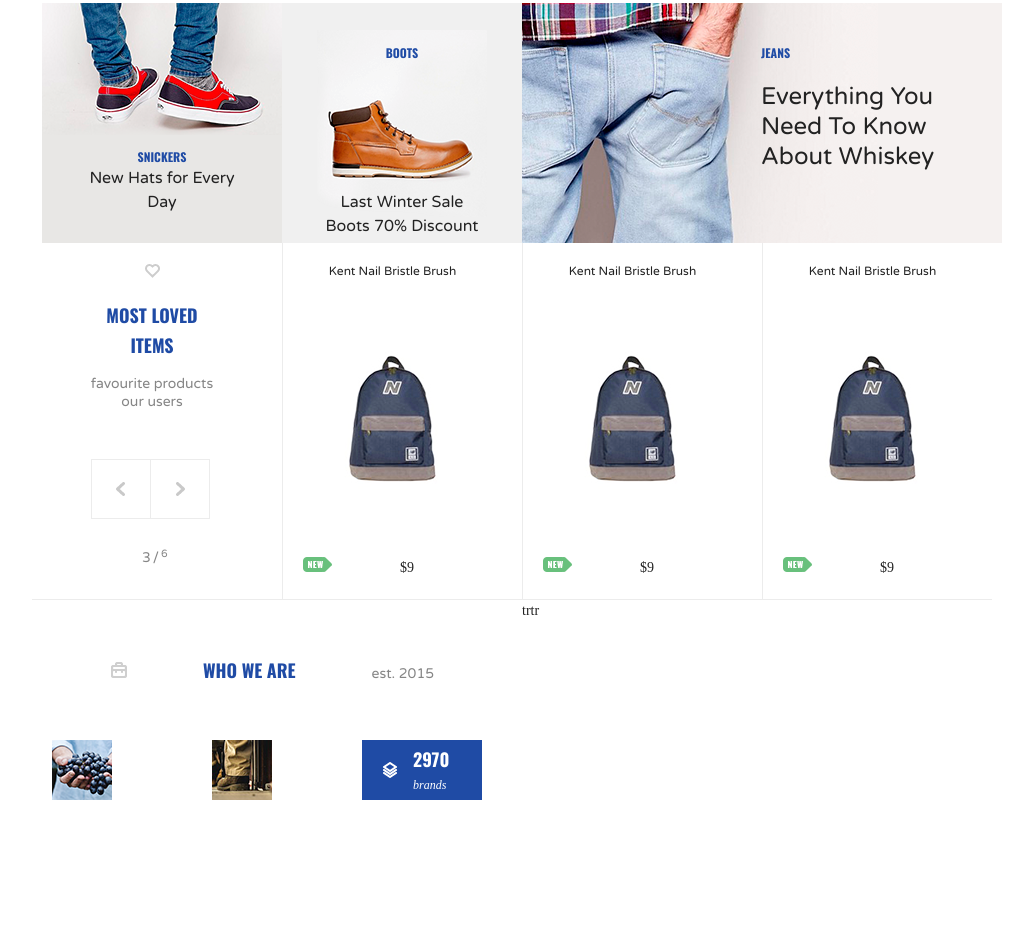
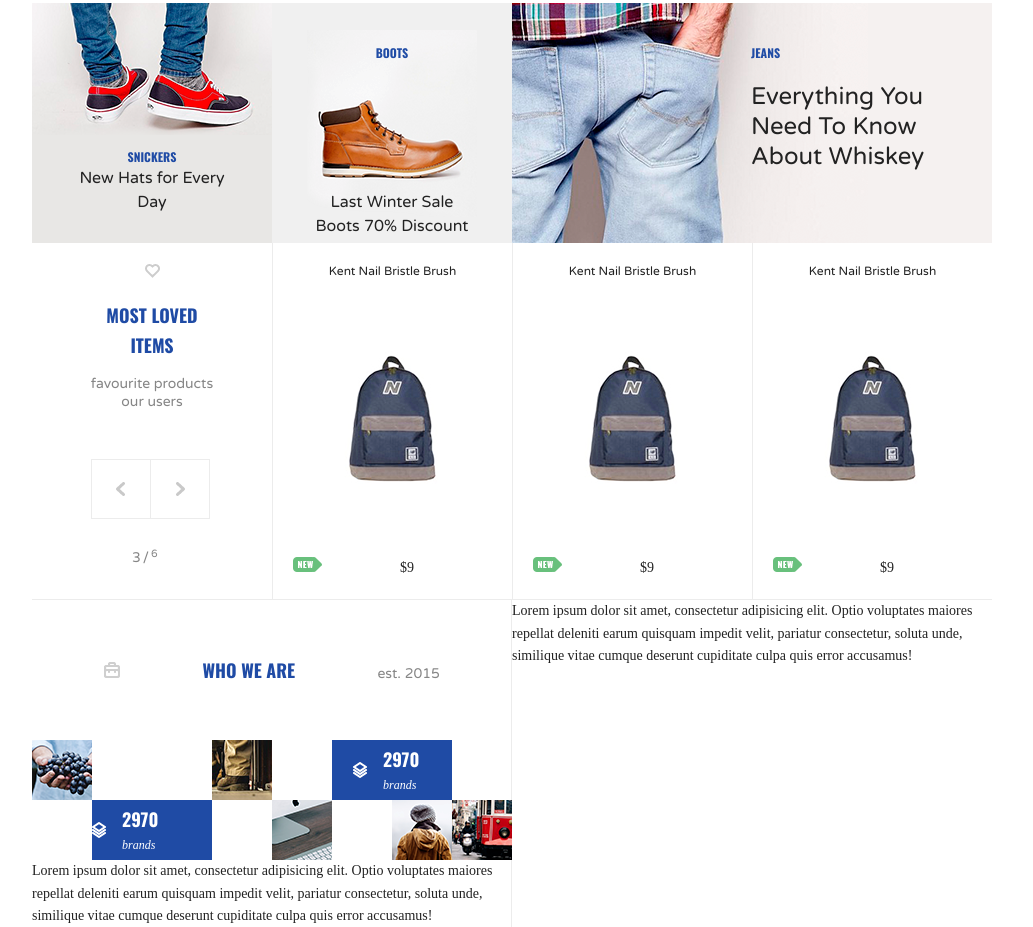
Before and after one commit to Mynik3D/Jersey, a plain HTML site: page index.html in a window 1280 px wide. Shown: the part 588-1515 px from the top of the page, without its empty margins (128-1161 px from the left). Before the commit the page ends 1396 px from the top, so only its background shows below. Drawn offline with nearby package versions, Linux system fonts and the light colour scheme; a script that the page names is missing.

Commit message:
about block

```diff
--- a/css/960.css
+++ b/css/960.css
@@ -105,11 +105,11 @@ body {
 ----------------------------------------------------------------------------------------------------*/
 
 .container_12 .grid_1 {
- /* width: 60px;*/
+  /*width: 60px;*/
 }
 
 .container_12 .grid_2 {
-  width: 140px;
+  width: 120px;
 }
 
 .container_12 .grid_4 {
--- /dev/null
+++ b/css/grid.min.css
@@ -0,0 +1,24 @@
+							.grid_6{
+								width: 480px!important;
+								margin: 0!important;
+							}
+							.grid_1{
+								margin: 0!important;
+							}
+							.suffix_2{
+								padding-right: 120px !important;
+							}
+							.suffix_1{
+								padding-right: 60px !important;
+							}
+							.prefix_1{
+								    margin-left: 60px!important;
+								    padding-left: 0!important;
+							}
+						.grid_4,.grid_3{
+							margin: 0;
+							width: 240px!important;
+						}
+					/*	.grid_3{
+							width: 240px!important;
+						}*/
--- a/css/style.less
+++ b/css/style.less
@@ -435,6 +435,8 @@ img{
 
 						}
 						&__inf{
+							display: inline-flex;
+							flex-direction: column;
 								.grid_2{
 									background: #1f4ba5;
 									width: 120px!important;
@@ -475,5 +477,26 @@ img{
 												display: block;
 											}
 
+
+
+									&__h,&__b{
+										height: 60px;
+										&:after{
+												content: '';
+												clear: both;
+												display: block;
+											}
+
+									}
+									&__b{
+										.zx{
+											position: absolute;
+										}
+									}
+
 							}
+							&__bordr__r{
+								border-right: 1px solid #ececec;
+							}
+
 }
--- a/index.html
+++ b/index.html
@@ -12,6 +12,7 @@
 	<link rel="stylesheet" href="css/slick.css">
 	<link rel="stylesheet" href="css/style-slick.min.css">
 	<link rel="stylesheet" href="css/normalize.css">
+	<link rel="stylesheet" href="css/grid.min.css">
 
 </head>
 <body>
@@ -235,32 +236,59 @@
 
 <div class="container_12">
 <div class="about-t">
-	<div class="grid_6">
+	<div class="grid_6 about-t__bordr__r">
 		<div class="about-t__header">
 			<img src="images/briefcase.png" alt="briefcase-picture">
 			<h2>Who we are</h2>
 		<span>est. 2015</span>
 		</div>
 		<div class="about-t__inf">
-
-<div class="grid_1 suffix_1 std">
+	     <div class="about-t__inf__h">
+			<div class="grid_1 suffix_2">
 			    <img src="images/tuti.png" alt="">
 			  </div>
-  <div class="grid_1 suffix_1 sht">
+
+			  <div class="grid_1 suffix_1">
 			    <img src="images/shik.png" alt="">
 			  </div>
-  <div class="grid_2 suffix_1 sht">
+
+			  <div class="grid_2 suffix_1">
 			  <img src="images/sloyi.png" alt="">
 			  <div class="text"> <span class="number">2970</span>
 			  <span class="brind">brands</span>
   				</div>
+  				</div>
+  				</div>
+  				<div class="about-t__inf__b">
+  				<div class="grid_2 prefix_1">
+			  <img src="images/sloyi.png" alt="">
+			  <div class="text"> <span class="number">2970</span>
+			  <span class="brind">brands</span>
+  				</div>
+  				</div>
+  				<div class="grid_1 prefix_1 suffix_1">
+			    <img src="images/mac.png" alt="">
+			  </div>
+			  <div class="grid_1">
+			    <img class="fellow" src="images/humans.png" alt="">
+			  </div>
+			  <div class="grid_1">
+			    <img class="zx" src="images/trolley.png" alt="">
+			  </div>
+			  </div>
 
+
+			  <div class="grid_6">
+	<p>Lorem ipsum dolor sit amet, consectetur adipisicing elit. Optio voluptates maiores repellat deleniti earum quisquam impedit velit, pariatur consectetur, soluta unde, similique vitae cumque deserunt cupiditate culpa quis error accusamus!</p>
+
+	</div>
 	</div>
 
 	</div>
+	<div class="grid_6 br_l">
+	<p>Lorem ipsum dolor sit amet, consectetur adipisicing elit. Optio voluptates maiores repellat deleniti earum quisquam impedit velit, pariatur consectetur, soluta unde, similique vitae cumque deserunt cupiditate culpa quis error accusamus!</p>
 
 	</div>
-	<div class="grid_6">trtr</div>
 </div>
 </div>
 
--- /dev/null
+++ b/js/slick.js
@@ -0,0 +1,18 @@
+$('.sl').slick({
+  dots: true,
+  infinite: true,
+  speed: 500,
+  fade: true,
+  // autoplay: true,
+  autoplaySpeed: 5000,
+  initialSlide: 1,
+  slidesToShow: 1,
+  slidesToScroll: 1,
+  adaptiveHeight: true,
+  arrows: true,
+  cssEase: 'linear',
+  prevArrow: '<div class="prev"></div>',
+nextArrow: '<div class="next"></div>'
+
+
+});
```
Also changed, not shown: css/style.css, images/humans.png (added), images/mac.png (added), images/trolley.png (added). Lines whose indentation alone changed are shown as unchanged.
